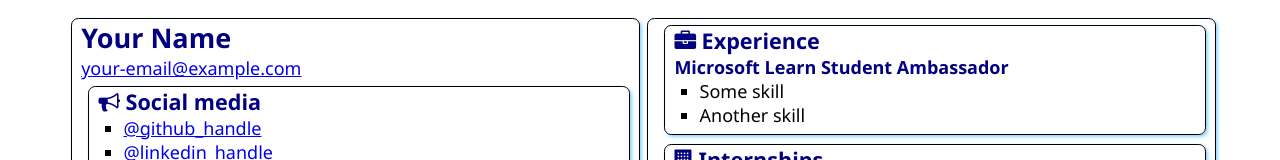
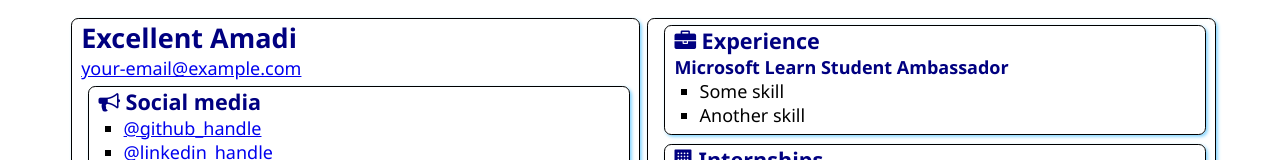
Before and after one commit to ExcellentX/SATechnicalOnboarding, a plain HTML site: page src/index.html in a window 1280 px wide. Shown: the top 160 px of the page. Drawn offline with Linux system fonts and the light colour scheme.

Commit message:
Changed Name
I changed the Name of the Resume User

```diff
--- a/src/index.html
+++ b/src/index.html
@@ -12,7 +12,7 @@
 <body>
     <main>
         <article class="box">
-            <h1>Your Name</h1>
+            <h1>Excellent Amadi</h1>
             <div><a href="mailto:your.email@example.com">your-email@example.com</a></div>
 
             <section class="box">
```
